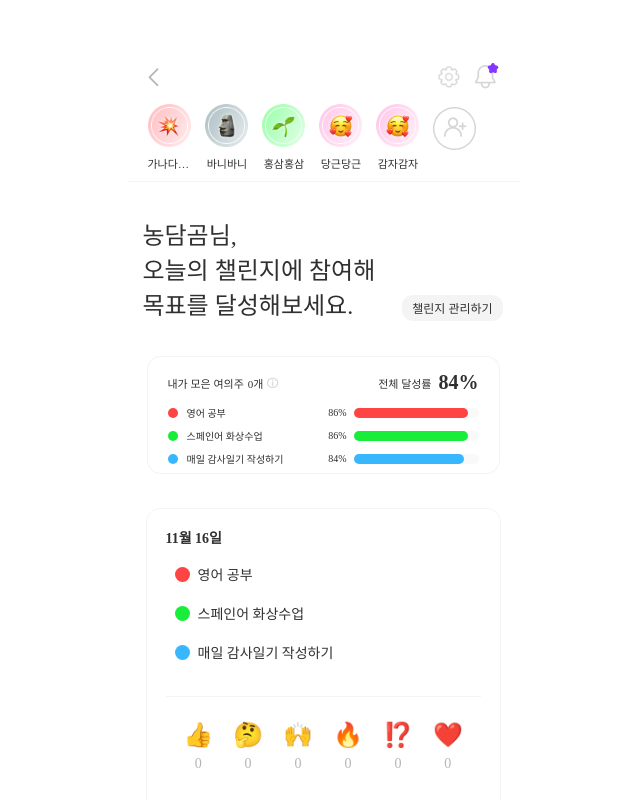
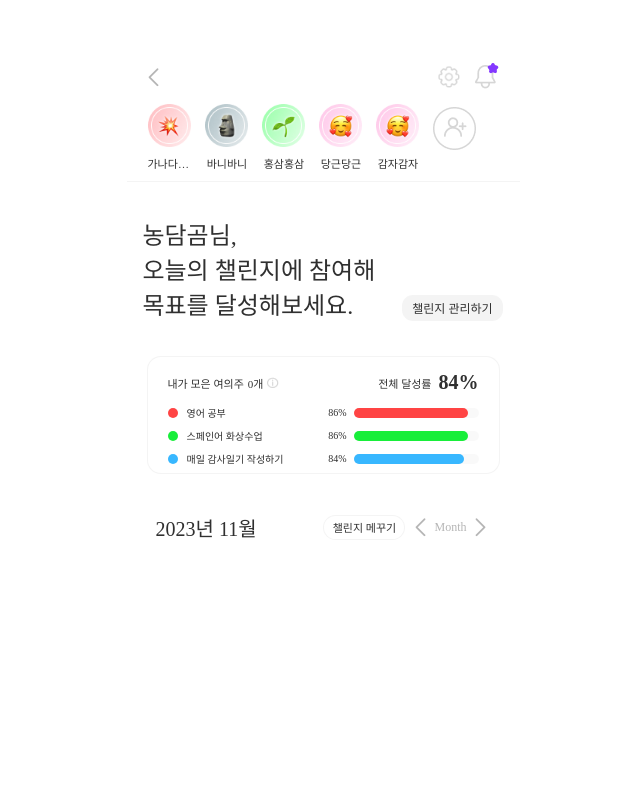
Before and after one commit to 11th-LikeLion-DragOn/DragOn_Front, a React (Create React App) app: page /main in a window 1280 px wide. Shown: the top 800 px of the page, without its empty margins (317-957 px from the left). Built offline with nearby package versions, Linux system fonts and the light colour scheme.

Commit message:
feat: 달력 기초 작업

```diff
--- /dev/null
+++ b/src/components/MainPage/Calendar.js
@@ -0,0 +1,134 @@
+import React, { useCallback, useState } from "react";
+import { styled } from "styled-components";
+
+import before from "../../assets/icons/click-left.png";
+import after from "../../assets/icons/click-right.png";
+
+const Calendar = ({ openModal }) => {
+  const today = {
+    year: new Date().getFullYear(),
+    month: new Date().getMonth() + 1,
+    date: new Date().getDate(),
+  };
+  const [selectedYear, setSelectedYear] = useState(today.year);
+  const [selectedMonth, setSelectedMonth] = useState(today.month);
+  //선택된 달의 마지막 날짜
+  const dateTotalCount = new Date(selectedYear, selectedMonth, 0).getDate();
+
+  //이전 달로 이동
+  const prevMonth = useCallback(() => {
+    if (selectedMonth === 1) {
+      setSelectedMonth(12);
+      setSelectedYear(selectedYear - 1);
+    } else {
+      setSelectedMonth(selectedMonth - 1);
+    }
+  }, [selectedMonth]);
+
+  //다음 달로 이동
+  const nextMonth = useCallback(() => {
+    if (selectedMonth === 12) {
+      setSelectedMonth(1);
+      setSelectedYear(selectedYear + 1);
+    } else {
+      setSelectedMonth(selectedMonth + 1);
+    }
+  }, [selectedMonth]);
+
+  return (
+    <Wrapper>
+      <TopBar>
+        <span id="current">2023년 11월</span>
+        <div id="divider">
+          <FillChallenge onClick={openModal}>챌린지 메꾸기</FillChallenge>
+          <Nav>
+            <img src={before} onClick={prevMonth} />
+            <span>Month</span>
+            <img src={after} onClick={nextMonth} />
+          </Nav>
+        </div>
+      </TopBar>
+      <CalendarBox></CalendarBox>
+    </Wrapper>
+  );
+};
+
+export default Calendar;
+
+const Wrapper = styled.div`
+  width: 335px;
+  height: 375px;
+  flex-shrink: 0;
+`;
+
+const TopBar = styled.div`
+  display: flex;
+  align-items: center;
+  justify-content: space-between;
+
+  span {
+    color: var(--black);
+    font-feature-settings: "clig" off, "liga" off;
+    font-family: Pretendard;
+    font-size: 20px;
+    font-style: normal;
+    font-weight: 500;
+    line-height: normal;
+  }
+  #divider {
+    display: flex;
+    align-items: center;
+  }
+`;
+
+const FillChallenge = styled.div`
+  display: flex;
+  width: 80px;
+  height: 23px;
+  justify-content: center;
+  align-items: center;
+  gap: 10px;
+  flex-shrink: 0;
+  border-radius: 14px;
+  border: 1px solid rgba(199, 198, 198, 0.2);
+  background: var(--white);
+  cursor: pointer;
+
+  color: var(--black);
+  font-feature-settings: "clig" off, "liga" off;
+  font-family: Pretendard;
+  font-size: 11px;
+  font-style: normal;
+  font-weight: 500;
+  line-height: normal;
+`;
+
+const Nav = styled.div`
+  margin-left: 5px;
+  display: flex;
+  align-items: center;
+  span {
+    color: var(--gray2);
+    text-align: center;
+    font-feature-settings: "clig" off, "liga" off;
+    font-family: Pretendard;
+    font-size: 12px;
+    font-style: normal;
+    font-weight: 400;
+    line-height: normal;
+  }
+  img {
+    cursor: pointer;
+  }
+`;
+
+const CalendarBox = styled.div`
+  color: var(--black);
+  text-align: center;
+  font-feature-settings: "clig" off, "liga" off;
+  font-family: Pretendard;
+  font-size: 10px;
+  font-style: normal;
+  font-weight: 400;
+  line-height: normal;
+`;
--- a/src/pages/MainPage.js
+++ b/src/pages/MainPage.js
@@ -4,6 +4,7 @@ import { useNavigate } from "react-router-dom";
 
 import MainTop from "../components/MainPage/MainTop";
 import StatusBox from "../components/MainPage/StatusBox";
+import Calendar from "../components/MainPage/Calendar";
 import FillModal from "../components/MainPage/FillModal";
 import Challenge from "../components/MainPage/Challenge";
 import IconBox from "../components/MainPage/IconBox";
@@ -51,6 +52,7 @@ const MainPage = () => {
         </Title>
         <StatusBox balls={balls} />
       </MyChallenge>
+      <Calendar openModal={openModal} />
       <ChallengeBox>
         <Challenge />
         <IconBox />
```
Also changed, not shown: src/assets/icons/trash.png (added).
